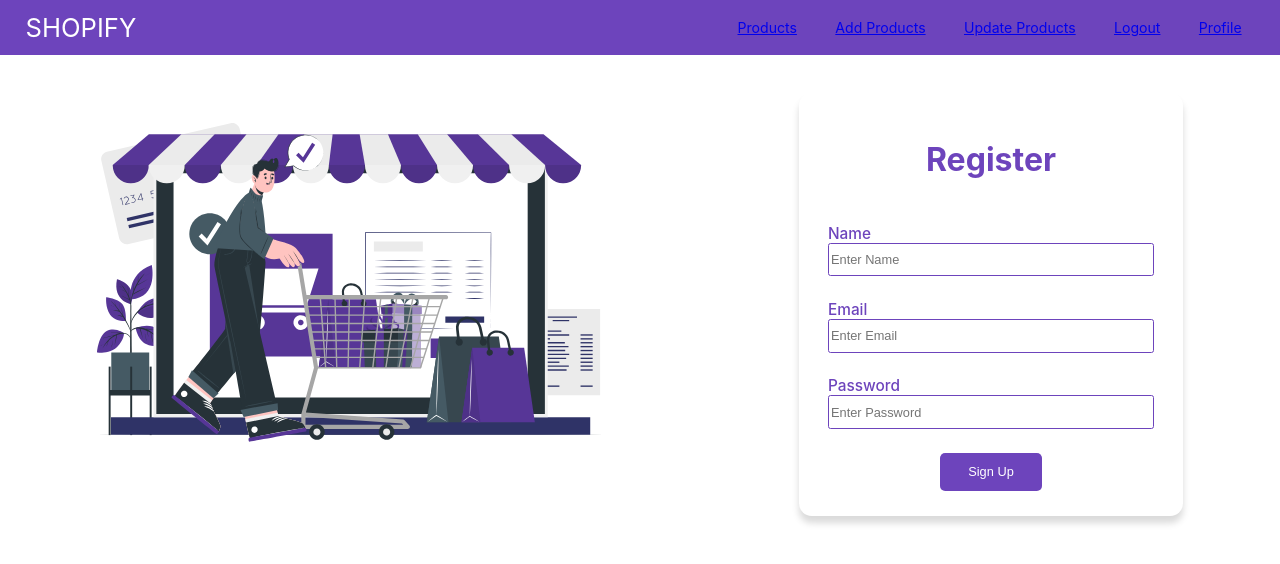
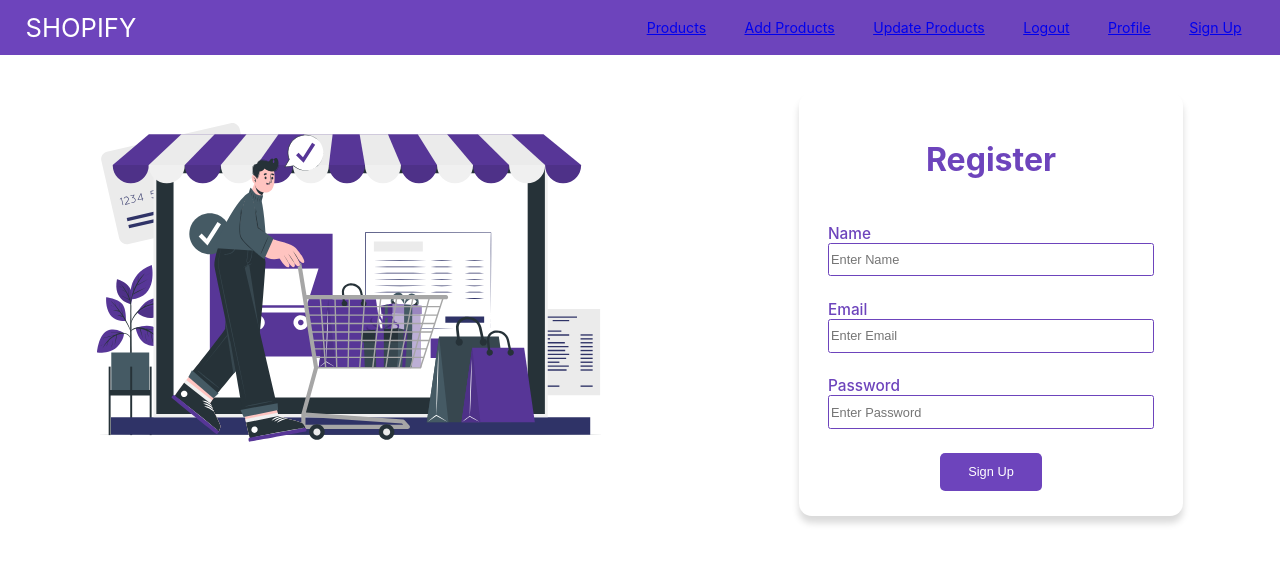
Before and after one commit to tarupathak/Shopify-Frontend, a React (Create React App) app: page /signup in a window 1280 px wide. Shown: the top 564 px of the page. Built offline with nearby package versions, Linux system fonts and the light colour scheme; the HTML template or start-up script is replaced by a standard one.

Commit message:
Integrated signup api

```diff
--- a/src/Components/Navbar.jsx
+++ b/src/Components/Navbar.jsx
@@ -23,6 +23,9 @@ const Navbar = () => {
           <li>
             <Link to="/profile">Profile</Link>
           </li>
+          <li>
+            <Link to="/signup">Sign Up</Link>
+          </li>
         </ul>
       </div>
     </div>
--- a/src/Pages/SignUp.jsx
+++ b/src/Pages/SignUp.jsx
@@ -1,15 +1,29 @@
 import React, { useState } from "react";
 import "./Pages.css";
 import log from "../Assets/login.svg";
+import { useNavigate } from "react-router-dom";
 
 const SignUp = () => {
   const [name, setName] = useState("");
   const [password, setPassword] = useState("");
   const [email, setEmail] = useState("");
+  const navigate = useNavigate();
 
-  const Data=() =>{
-    console.warn(name,email,password);
-  }
+  const Datas = async () => {
+    console.warn(name, email, password);
+    let result = await fetch("http://localhost:5000/register", {
+      method: "post",
+      body: JSON.stringify({ name, email, password }),
+      headers: {
+        "Content-Type": "application/json",
+      },
+    });
+    result = await result.json();
+    console.warn(result);
+    if (result) {
+      navigate("/");
+    }
+  };
 
   return (
     <div className="register">
@@ -45,7 +59,7 @@ const SignUp = () => {
             onChange={(e) => setPassword(e.target.value)}
           />
         </div>
-        <button onClick={Data}>Sign Up</button>
+        <button onClick={Datas}>Sign Up</button>
       </div>
     </div>
   );
```
